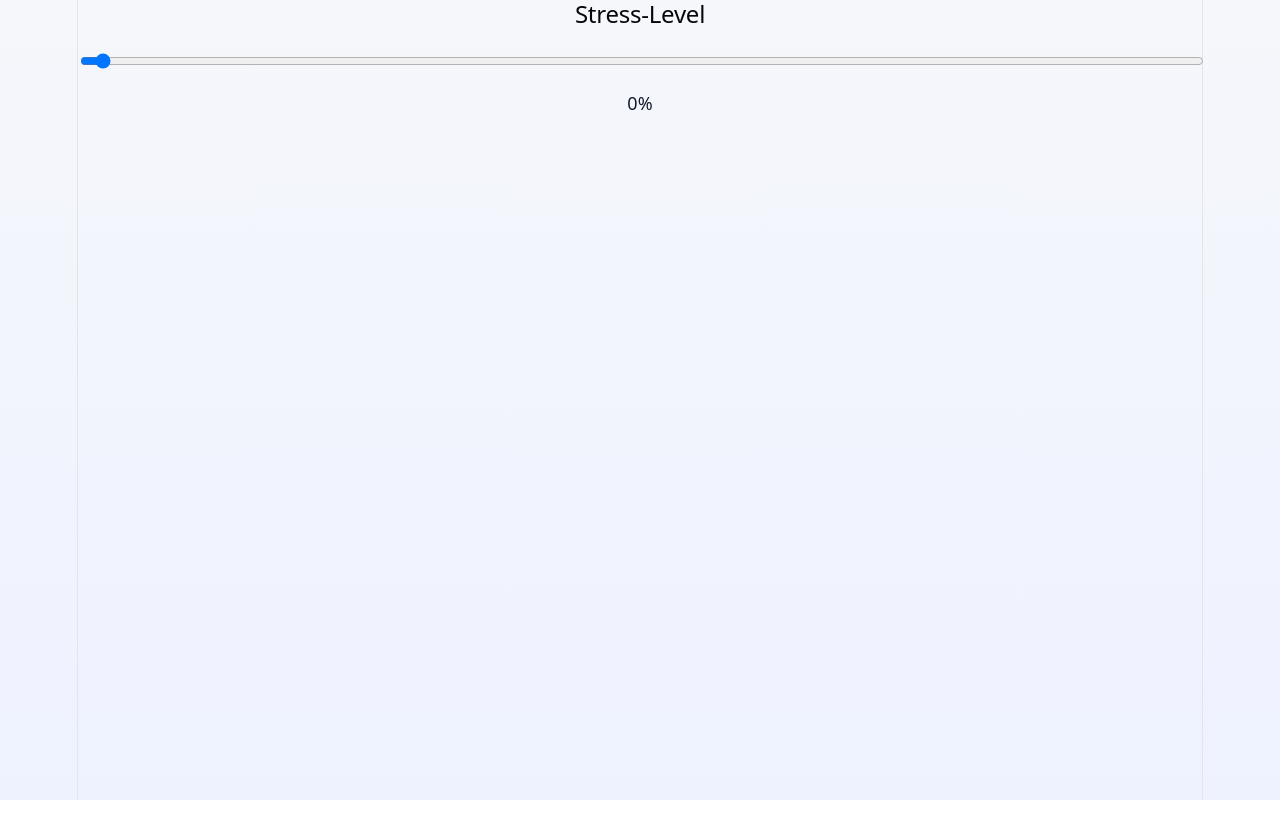
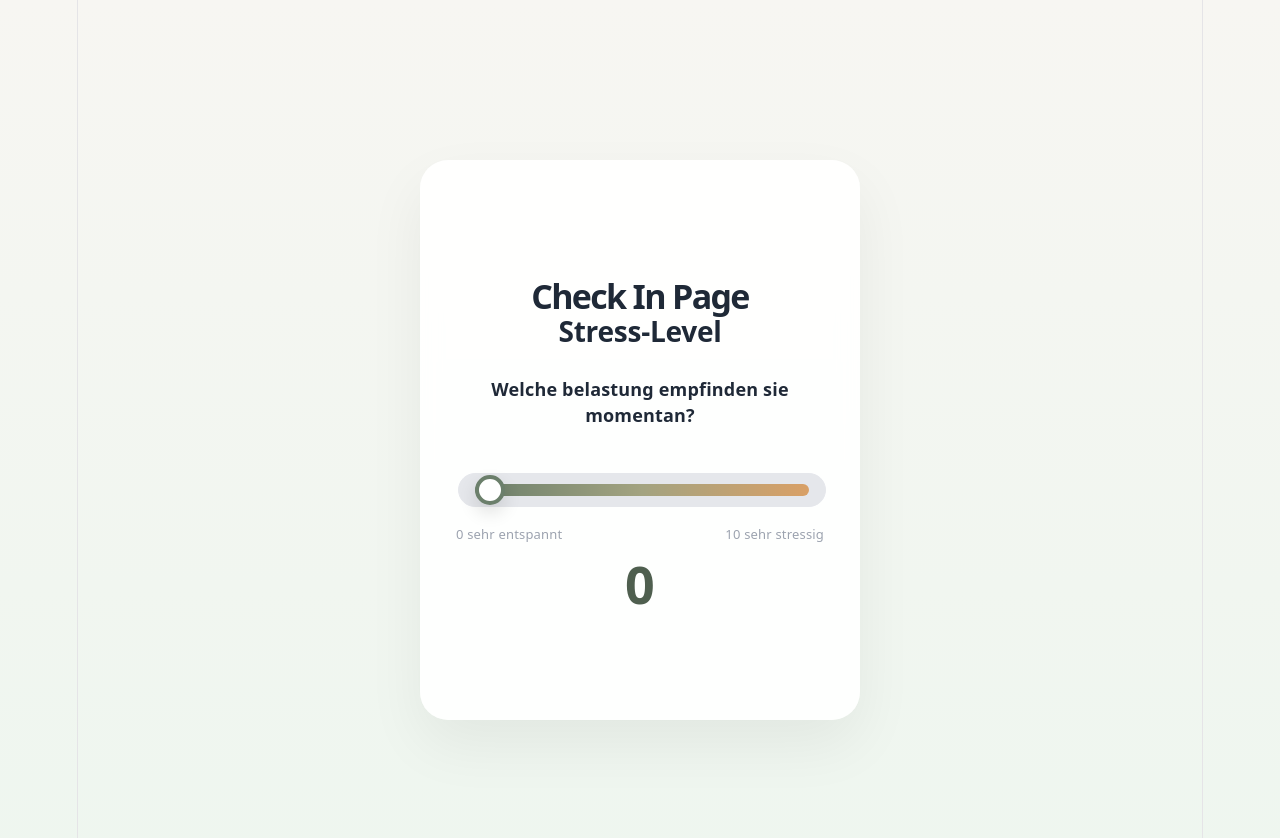
Before and after one commit to Hydr4tioN/Software-Engineering-Team-F2-Code, a React (Vite) app in the folder frontend/: page /checkin in a window 1280 px wide. Shown: the top 838 px of the page. Before the commit the page ends 800 px from the top, so only its background shows below. Built offline with nearby package versions, Linux system fonts and the light colour scheme.

Commit message:
desgin noch bisschen verändern und checkin komponente angepasst bzw. fertiggestellt

```diff
--- a/frontend/src/App.css
+++ b/frontend/src/App.css
@@ -1,128 +1,189 @@
-/* Global */
-
 body {
     margin: 0;
-    font-family: system-ui, -apple-system, Arial, sans-serif;
-    background: linear-gradient(180deg, #f5f7fb, #eef2ff);
-    color: #111827;
+    font-family: system-ui, -apple-system, sans-serif;
+    background: linear-gradient(180deg, #f7f6f2, #eef6ef);
+    color: #1f2937;
 }
 
-
-/* App Container */
+.app {
+    min-height: 100vh;
+    display: flex;
+    justify-content: center;
+    align-items: center;
+    padding: 40px 20px;
+}
 
 .interaction,
-.register-container {
+.register-container,
+.checkin-container {
     width: 100%;
-    max-width: 420px;
+    max-width: 440px;
     min-height: 70vh;
-    margin: 60px auto;
-    background: #ffffff;
-    border-radius: 24px;
-    padding: 28px;
-    box-shadow: 0 20px 50px rgba(0, 0, 0, 0.08);
+    background: rgba(255, 255, 255, 0.92);
+    border-radius: 28px;
+    padding: 36px;
+    box-sizing: border-box;
     display: flex;
     flex-direction: column;
+    justify-content: center;
+    box-shadow: 0 25px 60px rgba(0, 0, 0, 0.06);
+    backdrop-filter: blur(10px);
 }
-
-
-/* Center Content */
 
 .center {
     display: flex;
     flex-direction: column;
     align-items: center;
+    justify-content: center;
     text-align: center;
-    justify-content: center;
-    gap: 16px;
+    gap: 18px;
     flex: 1;
 }
 
+h1 {
+    font-size: 34px;
+    font-weight: 800;
+    margin: 0 0 6px 0;
+    color: #1f2937;
+}
 
-/* Headings */
-
-h1 {
+h2 {
     font-size: 28px;
     font-weight: 800;
-    margin: 0;
-    color: #0f172a;
+    margin: 0 0 4px 0;
+    color: #1f2937;
 }
 
 h3 {
-    font-size: 14px;
+    font-size: 15px;
     font-weight: 400;
-    margin: 0;
-    color: #64748b;
+    margin: 0 0 6px 0;
+    color: #6b7280;
 }
 
-
-/* Inputs */
+form {
+    display: flex;
+    flex-direction: column;
+    gap: 10px;
+    margin-top: 16px;
+}
 
 input {
     width: 100%;
-    padding: 14px;
-    border-radius: 12px;
-    border: 1px solid #e2e8f0;
-    background: #f8fafc;
+    padding: 16px;
+    border-radius: 16px;
+    border: 1px solid #e5e7eb;
+    background: #f9fafb;
     font-size: 15px;
+    color: #1f2937;
     box-sizing: border-box;
-    color: #0f172a;
+    margin-bottom: 6px;
 }
 
 input:focus {
     outline: none;
-    border-color: #6366f1;
-    box-shadow: 0 0 0 3px rgba(99, 102, 241, 0.12);
+    border-color: #6b7f6b;
+    box-shadow: 0 0 0 4px rgba(107, 127, 107, 0.15);
+    background: #ffffff;
 }
-
-
-/* BUTTON BASE (WICHTIG FIX) */
 
 button {
     width: 100%;
-    padding: 14px;
-    border-radius: 12px;
+    padding: 16px;
     border: none;
-    background: linear-gradient(135deg, #6366f1, #4f46e5);
+    border-radius: 16px;
+    background: linear-gradient(135deg, #6b7f6b, #4f5f4f);
     color: white;
-    font-weight: 600;
+    font-weight: 700;
+    font-size: 15px;
     cursor: pointer;
-    transition: 0.2s ease;
-    display: block;
+    transition: 0.25s;
 }
 
 button:hover {
-    background: linear-gradient(135deg, #4f46e5, #4338ca);
-    transform: translateY(-1px);
-    box-shadow: 0 8px 20px rgba(99, 102, 241, 0.25);
+    transform: translateY(-2px);
+    box-shadow: 0 10px 24px rgba(79, 95, 79, 0.25);
 }
 
-
-/* Secondary Button */
-
 button.secondary {
-    background: #f8fafc;
-    color: #4f46e5;
-    border: 2px solid #e0e7ff;
+    background: #f7f6f2;
+    color: #4f5f4f;
+    border: 2px solid #e5e7eb;
 }
 
 button.secondary:hover {
-    background: #eef2ff;
+    background: #eef3ee;
 }
 
-
-/* Nav Buttons */
-
 .nav-buttons {
+    width: 100%;
     display: flex;
     flex-direction: column;
-    gap: 12px;
-    width: 100%;
+    gap: 14px;
+    margin-top: 28px;
 }
 
-
-/* Error */
+a {
+    width: 100%;
+    text-decoration: none;
+}
 
 .error {
-    color: #ef4444;
+    color: #b91c1c;
+    font-size: 14px;
+    text-align: center;
+}
+
+.checkin-container {
+    text-align: center;
+}
+
+.checkin-container p {
+    font-size: 52px;
+    font-weight: 800;
+    color: #4f5f4f;
+    margin-top: 24px;
+}
+
+.stress-slider {
+    width: 100%;
+    margin-top: 20px;
+    appearance: none;
+    height: 12px;
+    border-radius: 999px;
+    background: #e5e7eb;
+    cursor: pointer;
+}
+
+.stress-slider::-webkit-slider-runnable-track {
+    height: 12px;
+    border-radius: 999px;
+    background: linear-gradient(90deg, #6b7f6b, #a3a380, #d9a066);
+}
+
+.stress-slider::-webkit-slider-thumb {
+    appearance: none;
+    width: 30px;
+    height: 30px;
+    border-radius: 50%;
+    background: #ffffff;
+    border: 4px solid #6b7f6b;
+    margin-top: -9px;
+    box-shadow: 0 8px 18px rgba(0, 0, 0, 0.12);
+}
+
+.stress-slider::-moz-range-thumb {
+    width: 30px;
+    height: 30px;
+    border-radius: 50%;
+    background: #ffffff;
+    border: 4px solid #6b7f6b;
+}
+
+.stress-labels {
+    display: flex;
+    justify-content: space-between;
     font-size: 13px;
+    color: #9ca3af;
+    margin-top: 8px;
 }
--- a/frontend/src/Checkin.jsx
+++ b/frontend/src/Checkin.jsx
@@ -5,17 +5,25 @@ function Checkin() {
 
     return (
         <div className="checkin-container">
+          <h1> Check In Page </h1>
+
             <h2>Stress-Level</h2>
+            <h4> Welche belastung empfinden sie momentan? </h4>
 
             <input
+                className="stress-slider"
                 type="range"
                 min="0"
-                max="100"
+                max="10"
                 value={stress}
                 onChange={(e) => setStress(e.target.value)}
             />
+            <div className="stress-labels">
+              <span>0 sehr entspannt</span>
+              <span>10 sehr stressig</span>
+            </div>
 
-            <p>{stress}%</p>
+            <p>{stress}</p>
         </div>
     );
 }
```
